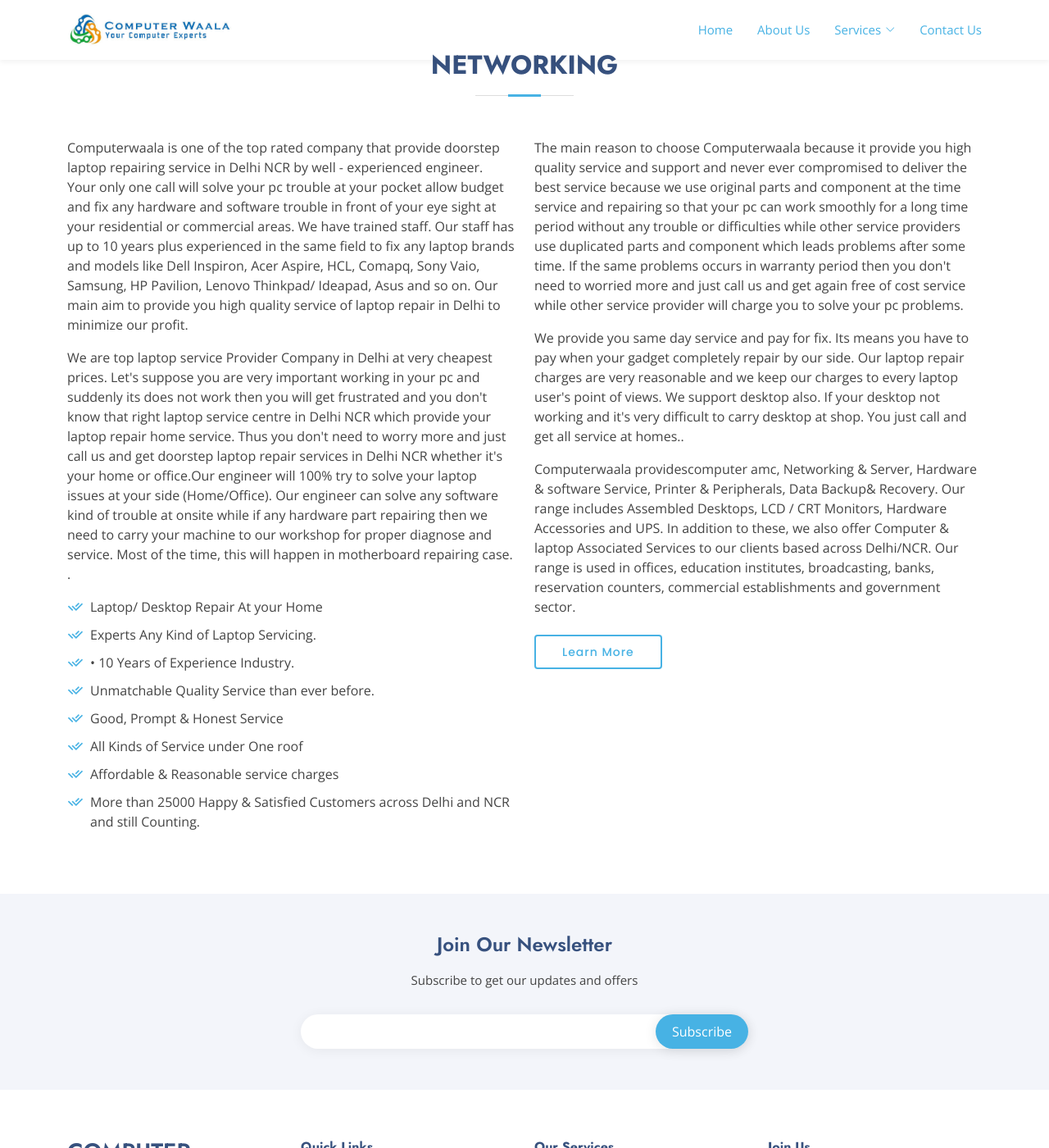
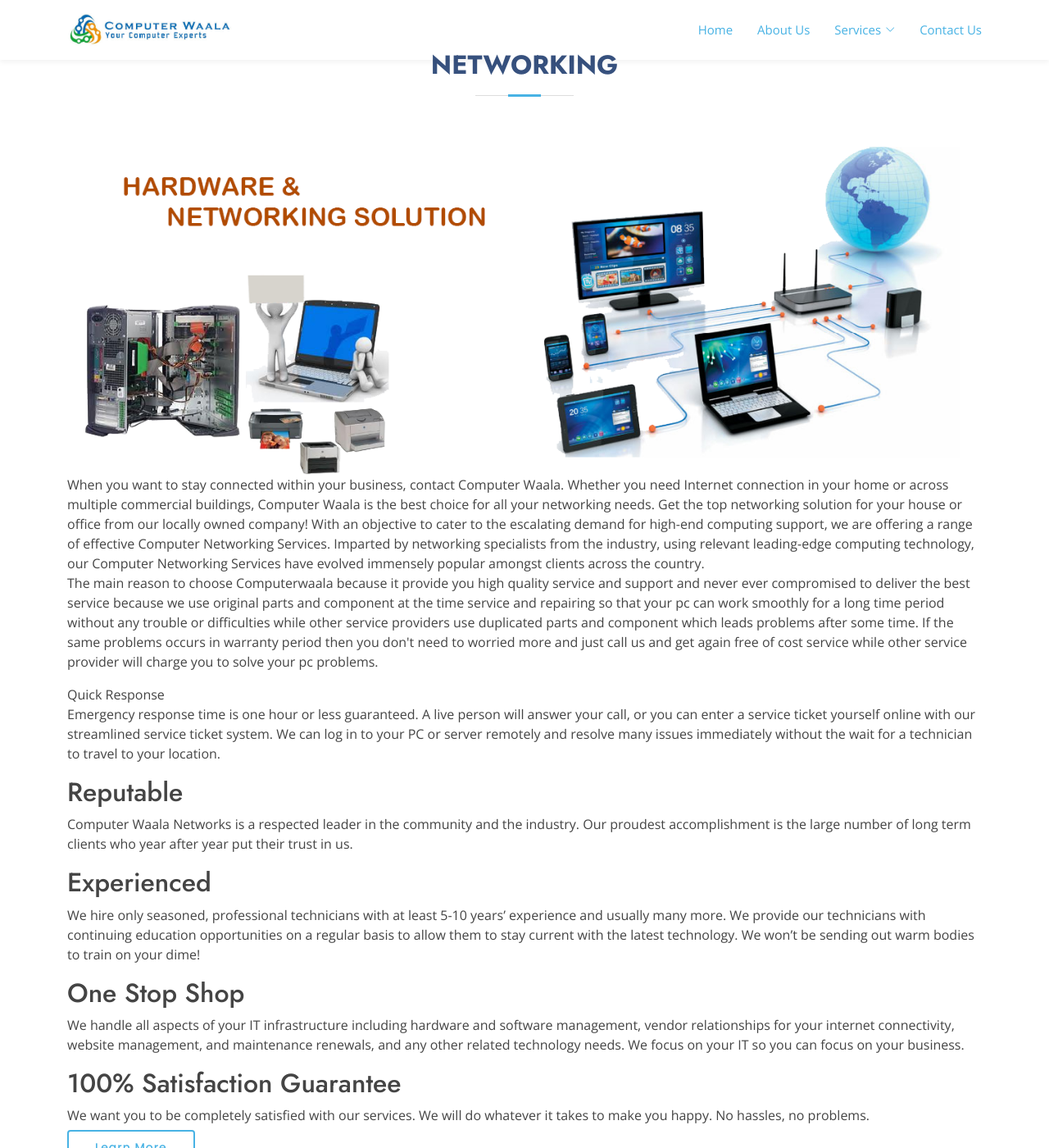
Before and after one commit to ProgrammerNomad/computerwaala, a Jekyll site: the page built from pages/services/networking.html, in a window 1280 px wide and 1400 px high. Shown: the whole window at 82% size. Built offline with Jekyll 4.4.1, drawn with Linux system fonts in a browser that asks for light colours.

Commit message:
networking

```diff
--- a/pages/services/computer-repair.html
+++ b/pages/services/computer-repair.html
@@ -30,7 +30,7 @@
               Beware of those companies that can black out your screen while ‘repairing’ your computer.
             </p>
 
-              <p>We are top laptop service Provider Company in Delhi at very cheapest prices. Let's suppose you are very important working in your pc and suddenly its does not work then you will get frustrated and you don't know that right laptop service centre in Delhi NCR which provide your laptop repair home service.
+              <p>We are top Computer Repair Service Provider Company in Delhi at very cheapest prices. Let's suppose you are very important working in your pc and suddenly its does not work then you will get frustrated and you don't know that right laptop service centre in Delhi NCR which provide your laptop repair home service.
               Thus you don't need to worry more and just call us and get doorstep laptop repair services in Delhi NCR whether it's your home or office.Our engineer will 100% try to solve your laptop issues at your side (Home/Office).
               Our engineer can solve any software kind of trouble at onsite while if any hardware part repairing then we need to carry your machine to our workshop for proper diagnose and service. Most of the time, this will happen in motherboard repairing case. .
             </p>
--- a/pages/services/networking.html
+++ b/pages/services/networking.html
@@ -16,54 +16,56 @@
           <h2>Networking</h2>
         </div>
 
+        <div class="row">
+          <div class="col-lg-12">
+            <img src="/assets/img/networking.png" class="img-fluid" alt="Responsive">
+          </div>
+        </div>
+
+
         <div class="row content">
-          <div class="col-lg-6">
+          <div class="col-lg-12">
             <p>
-              Computerwaala is one of the top rated company that provide doorstep laptop repairing service in Delhi NCR by well - experienced engineer.
-              Your only one call will solve your pc trouble at your pocket allow budget and fix any hardware and software trouble in front of your eye sight at your residential or commercial areas.
-              We have trained staff. Our staff has up to 10 years plus experienced in the same field to fix any laptop brands and models like Dell Inspiron, Acer Aspire, HCL, Comapq, Sony Vaio, Samsung, HP Pavilion, Lenovo Thinkpad/ Ideapad, Asus and so on.
-              Our main aim to provide you high quality service of laptop repair in Delhi to minimize our profit.
+              When you want to stay connected within your business, contact Computer Waala.
+              Whether you need Internet connection in your home or across multiple commercial buildings, Computer Waala is the best choice for all your networking needs. Get the top networking solution for your house or office from our locally owned company!
+              With an objective to cater to the escalating demand for high-end computing support, we are offering a range of effective Computer Networking Services. Imparted by networking specialists from the industry, using relevant leading-edge computing technology,
+              our Computer Networking Services have evolved immensely popular amongst clients across the country.
             </p>
 
-              <p>We are top laptop service Provider Company in Delhi at very cheapest prices. Let's suppose you are very important working in your pc and suddenly its does not work then you will get frustrated and you don't know that right laptop service centre in Delhi NCR which provide your laptop repair home service.
-              Thus you don't need to worry more and just call us and get doorstep laptop repair services in Delhi NCR whether it's your home or office.Our engineer will 100% try to solve your laptop issues at your side (Home/Office).
-              Our engineer can solve any software kind of trouble at onsite while if any hardware part repairing then we need to carry your machine to our workshop for proper diagnose and service. Most of the time, this will happen in motherboard repairing case. .
-            </p>
-            <ul>
-              <li><i class="ri-check-double-line"></i> Laptop/ Desktop Repair At your Home</li>
-              <li><i class="ri-check-double-line"></i> Experts Any Kind of Laptop Servicing.</li>
-              <li><i class="ri-check-double-line"></i> •	10 Years of Experience Industry.</li>
-              <li><i class="ri-check-double-line"></i> Unmatchable Quality Service than ever before.</li>
-              <li><i class="ri-check-double-line"></i> Good, Prompt & Honest Service</li>
-              <li><i class="ri-check-double-line"></i> All Kinds of Service under One roof</li>
-              <li><i class="ri-check-double-line"></i> Affordable & Reasonable service charges</li>
-              <li><i class="ri-check-double-line"></i>More than 25000 Happy & Satisfied Customers across Delhi and NCR and still Counting.</li>
-
-            </ul>
           </div>
-          <div class="col-lg-6 pt-4 pt-lg-0">
+          <div class="col-lg-12 pt-4 pt-lg-0">
             <p>
               The main reason to choose Computerwaala because it provide you high quality service and support and never ever compromised to deliver the best service because we use original parts and component at the time service and repairing so that
               your pc can work smoothly for a long time period without any trouble or difficulties while other service providers use duplicated parts and component which leads problems after some time.
               If the same problems occurs in warranty period then you don't need to worried more and just call us and get again free of cost service while other service provider will charge you to solve your pc problems.
             </p>
 
-            <p>
-              We provide you same day service and pay for fix. Its means you have to pay when your gadget completely repair by our side.
-              Our laptop repair charges are very reasonable and we keep our charges to every laptop user's point of views. We support desktop also.
-              If your desktop not working and it's very difficult to carry desktop at shop.
-              You just call and get all service at homes..
+            <div class="col-lg-12">
 
-            </p>
+              <h>Quick Response</h>
+                <p>Emergency response time is one hour or less guaranteed. A live person will answer your call, or you can enter a service ticket yourself online with our streamlined service ticket system. We can log in to your PC or server remotely and resolve many issues immediately without the wait for a technician to travel to your location.</p>
 
-            <p>
 
-              Computerwaala providescomputer amc, Networking & Server, Hardware & software Service, Printer & Peripherals, Data Backup& Recovery.
-              Our range includes Assembled Desktops, LCD / CRT Monitors, Hardware Accessories and UPS.
-              In addition to these, we also offer Computer & laptop Associated Services to our clients based across Delhi/NCR.
-              Our range is used in offices, education institutes, broadcasting, banks, reservation counters, commercial establishments and government sector.
+                <h2>Reputable</h2>
+                  <p>Computer Waala Networks is a respected leader in the community and the industry. Our proudest accomplishment is the large number of long term clients who year after year put their trust in us.</p>
 
-            </p>
+                  <h2>Experienced</h2>
+                    <p>We hire only seasoned, professional technicians with at least 5-10 years’ experience and usually many more. We provide our technicians with continuing education opportunities on a regular basis to allow them to stay current with the latest technology. We won’t be sending out warm bodies to train on your dime!</p>
+
+
+
+                    <h2>One Stop Shop</h2>
+                      <p>We handle all aspects of your IT infrastructure including hardware and software management, vendor relationships for your internet connectivity, website management, and maintenance renewals, and any other related technology needs. We focus on your IT so you can focus on your business.</p>
+
+                      <h2>100% Satisfaction Guarantee</h2>
+                        <p>We want you to be completely satisfied with our services. We will do whatever it takes to make you happy. No hassles, no problems.</p>
+
+
+
+
+            </div>
+
+
 
             <a href="#" class="btn-learn-more">Learn More</a>
           </div>
```
Also changed, not shown: assets/img/networking.png (added).
